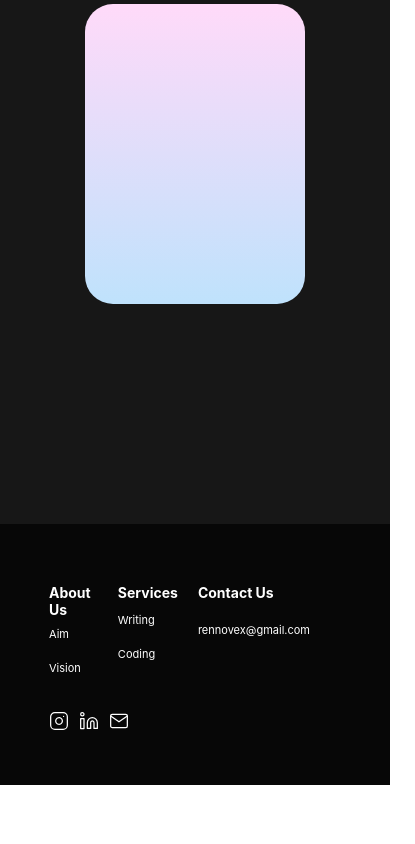
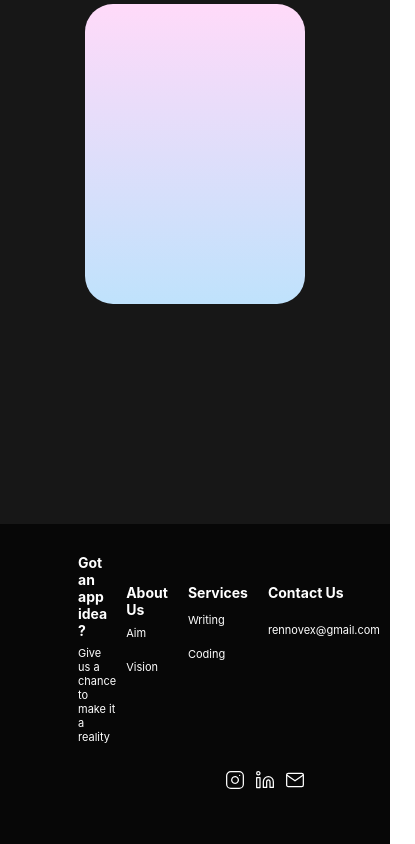
Before and after one commit to rennovex/rennovex.github.io, a React (Create React App) app in the folder rennovex-site/: page / in a window 390 px wide. Shown: the part 3963-4807 px from the top of the page, 415 px wide, since content can reach past the window. Before the commit the page ends 4748 px from the top, so only its background shows below. Built offline with nearby package versions, Linux system fonts and the light colour scheme.

Commit message:
footer modification

```diff
--- a/rennovex-site/src/components/Footer.js
+++ b/rennovex-site/src/components/Footer.js
@@ -10,6 +10,12 @@ const Footer = () => {
             </p>
         </div>   {/*left-panel*/}
         <div className={classes.Container}>
+            <div className={classes.Column+ ''+classes.Chance} >
+            <a className={classes.FooterLink} href="#">
+              <h1 className={classes.Heading}>Got an app idea ?</h1>
+              <p className={classes.FooterLink}> Give us a chance to make it a reality</p>
+            </a>
+            </div>
             <div className={classes.Column}>
 
               <h1 className={classes.Heading}>About Us</h1>
--- a/rennovex-site/src/components/Footer.module.css
+++ b/rennovex-site/src/components/Footer.module.css
@@ -51,7 +51,7 @@
     flex-direction: row;
     justify-content: center;
     max-width: 1000px;
-    padding-left:10%;
+    padding-left:50%;
     margin: 0 auto;
      /* background: rgb(63, 56, 56);  */
 }
@@ -63,6 +63,7 @@
   text-align: left;
   padding-right:20%;
 }
+
 .logo{
 justify-self:flex-end;
 display: flex;
@@ -70,14 +71,12 @@ padding-left:5%;
 }
 .logos{
     justify-self:space-evenly;
-    padding-left:10%;
+    padding-left:55%;
     display: flex;
 
     }
-/* .Row {
-  display:flex;
-  margin-left:40%;
-} */
+
+
 
 .FooterLink {
   color: #fff;
@@ -106,14 +105,13 @@ padding-left:5%;
  height: 50px;
    }
  .Container{
-     padding-right: 70px;
+     padding-left: 20%;
  }
  .Column{
     margin-top: 20px;
-     padding: 10px;
+    padding: 10px;
+ }
 
-
- }
  .Heading{
      font-size: 14px;
  }
--- a/rennovex-site/src/components/WhatWeDid.js
+++ b/rennovex-site/src/components/WhatWeDid.js
@@ -5,7 +5,7 @@ const Whatwedid = ()=>{
 
     return  <section className={classes.main__container}>
         <h2 className={classes.header}><span style={{color:'red'}}>What </span> We Did ?</h2>
-        {/* <h2 className={classes.Whatarewe__header}><span style={{color:'red'}}>What</span> Are We ?</h2> */}
+
         <div className={classes.track}>
             {cards.map((card,index)=>{
                 return <div className={index%2===0?classes.card1:classes.card2}>
```
